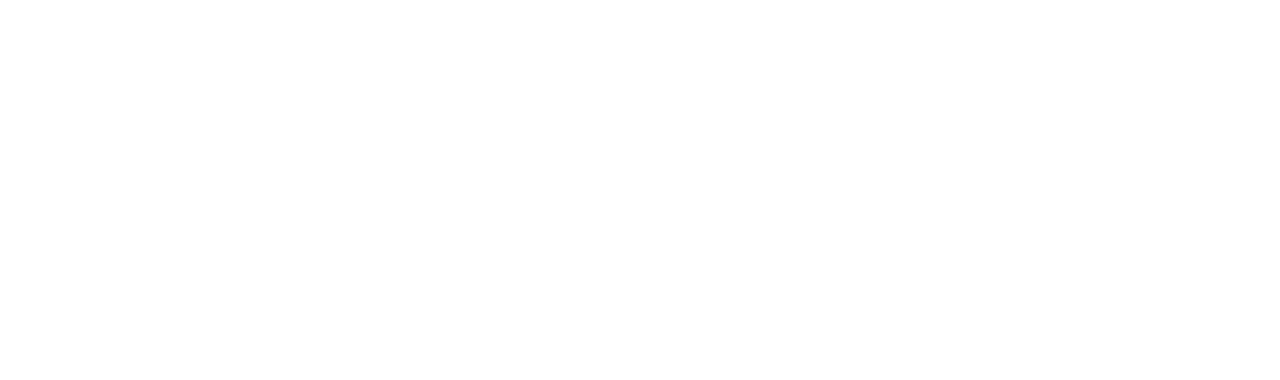
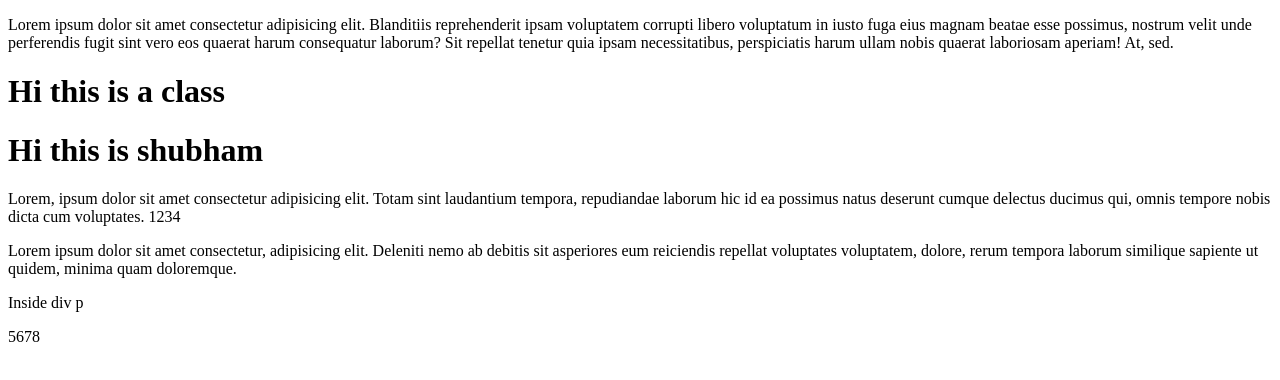
Before and after one commit to slolusare96/practice_repo, a website: page html_Codes/learn0803.html in a window 1280 px wide. Drawn offline with Linux system fonts and the light colour scheme.

Commit message:
practice

```diff
--- a/html_Codes/css_files/learn0803.css
+++ b/html_Codes/css_files/learn0803.css
@@ -1,3 +1,88 @@
-.index {
-  color: blue;
+/* Basic selctors */
+/* * {
+  font-style: italic;
 }
+
+#id_selector {
+  color: red;
+}
+
+.class_selector {
+  text-align: center;
+  color: purple;
+} */
+
+/* type or tag selector */
+/* p {
+  color: cadetblue;
+} */
+
+/* Attribute selector */
+
+/* p[class] {
+  color: pink;
+}
+
+p[class="class1"] {
+  color: brown;
+} */
+
+/* Combinators */
+
+/* Descendant selector */
+
+/* body .class1 {
+  color: orange;
+  font-size: 30px;
+}
+
+body h1 {
+  font-size: 48px;
+  color: brown;
+} */
+
+/* Child Selector */
+
+/* Difference between child and descendant */
+/* body p {
+  color: green;
+}
+
+div > p {
+  color: orange;
+} */
+
+/* General sibling selector */
+/* .class2 ~ p {
+  color: darkgrey;
+} */
+
+/* Adjacent sibling selector */
+
+/* .class1 + .class_selector {
+  color: green;
+} */
+
+/* Pseudo class */
+/* : */
+
+/* pseudo elements */
+/* :: */
+
+/* There are four types of selectors
+1. Simple selectors
+    a. Universal Selectors (*)
+    b. Tag or type selectors (tag_name)
+    c. ID selector (#)
+    d. Class selectors (.)
+    e. Attribute Selectors (tag_name[attribute] or tag_name[attribute="value"]
+2. Combinators
+    a. Descendant selector (" ")
+    b. Child selectors (" > ")
+    c. General sibling selectors (" ~ ")
+    d. Adjacent selectors (" + ")
+3. Pseudo classes
+    a. :
+4. Pseudo elements
+    b. ::
+*/
--- a/html_Codes/learn0803.html
+++ b/html_Codes/learn0803.html
@@ -5,6 +5,40 @@
     <meta http-equiv="X-UA-Compatible" content="IE=edge" />
     <meta name="viewport" content="width=device-width, initial-scale=1.0" />
     <title>Document</title>
+    <link rel="stylesheet" href="./css_files/learn0803.css" />
   </head>
-  <body></body>
+  <body>
+    <p class="class1">
+      Lorem ipsum dolor sit amet consectetur adipisicing elit. Blanditiis
+      reprehenderit ipsam voluptatem corrupti libero voluptatum in iusto fuga
+      eius magnam beatae esse possimus, nostrum velit unde perferendis fugit
+      sint vero eos quaerat harum consequatur laborum? Sit repellat tenetur quia
+      ipsam necessitatibus, perspiciatis harum ullam nobis quaerat laboriosam
+      aperiam! At, sed.
+    </p>
+
+    <h1 class="class_selector">Hi this is a class</h1>
+    <h1 id="id_selector">Hi this is shubham</h1>
+
+    <p class="class_selector">
+      Lorem, ipsum dolor sit amet consectetur adipisicing elit. Totam sint
+      laudantium tempora, repudiandae laborum hic id ea possimus natus deserunt
+      cumque delectus ducimus qui, omnis tempore nobis dicta cum voluptates.
+      1234
+    </p>
+
+    <div>
+      <p>
+        Lorem ipsum dolor sit amet consectetur, adipisicing elit. Deleniti nemo
+        ab debitis sit asperiores eum reiciendis repellat voluptates voluptatem,
+        dolore, rerum tempora laborum similique sapiente ut quidem, minima quam
+        doloremque.
+      </p>
+      <div>
+        <p>Inside div p</p>
+      </div>
+    </div>
+
+    <p>5678</p>
+  </body>
 </html>
```
